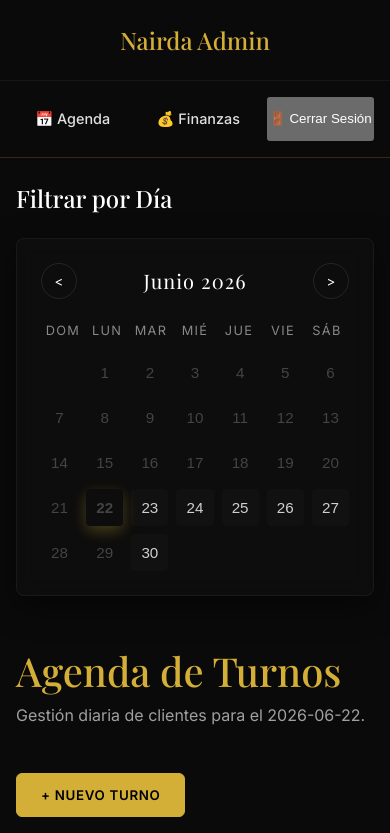
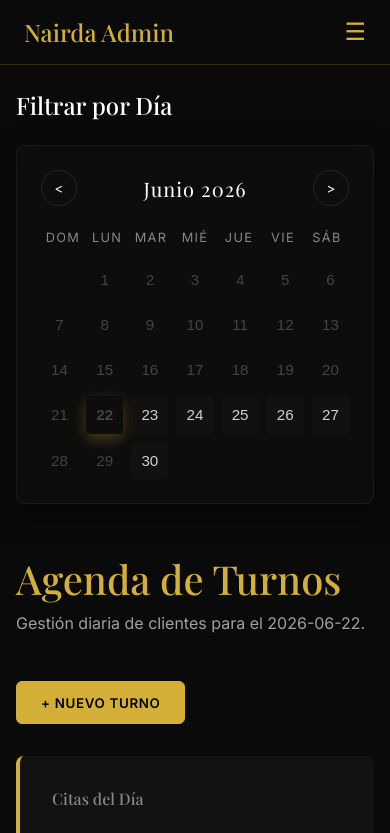
Before and after one commit to futurizatechar-hash/nairda, a Next.js app: page /admin/agenda in a window 390 px wide. Shown: the top 833 px of the page. Built offline with nearby package versions, Linux system fonts and the light colour scheme; a web font is replaced by a local one.

Commit message:
feat: refactor admin layout to support mobile sidebar, fix logout cache issue, and enable PWA install prompt

```diff
--- a/src/app/admin/AdminLayout.module.css
+++ b/src/app/admin/AdminLayout.module.css
@@ -12,16 +12,22 @@
   border-right: 1px solid rgba(212, 175, 55, 0.2);
   display: flex;
   flex-direction: column;
+  transition: transform 0.3s ease;
+  z-index: 100;
 }
 
 .logoArea {
   padding: 2rem;
   border-bottom: 1px solid rgba(255, 255, 255, 0.05);
+  display: flex;
+  justify-content: space-between;
+  align-items: center;
 }
 
 .logoArea h2 {
   color: var(--accent-gold);
   font-family: var(--font-heading);
+  margin: 0;
 }
 
 .nav {
@@ -32,18 +38,30 @@
   flex: 1;
 }
 
-.navLink {
+.navLink, .logoutBtn, .installBtn {
   color: #e0e0e0;
   padding: 1rem;
   border-radius: 4px;
   transition: all 0.2s ease;
   font-weight: 500;
   text-decoration: none;
+  background: none;
+  border: none;
+  text-align: left;
+  cursor: pointer;
+  font-size: 1rem;
+  font-family: inherit;
 }
 
-.navLink:hover {
+.navLink:hover, .logoutBtn:hover, .installBtn:hover {
   background-color: rgba(212, 175, 55, 0.1);
   color: var(--accent-gold);
+}
+
+.active {
+  background-color: rgba(212, 175, 55, 0.15);
+  color: var(--accent-gold);
+  border-left: 3px solid var(--accent-gold);
 }
 
 .mainContent {
@@ -53,38 +71,68 @@
   overflow-y: auto;
   overflow-x: hidden;
   background-color: #0a0a0a;
+  position: relative;
 }
 
-/* Responsive Admin Layout */
+.mobileHeader {
+  display: none;
+  padding: 1rem 1.5rem;
+  background-color: #0a0a0a;
+  border-bottom: 1px solid rgba(212, 175, 55, 0.2);
+  align-items: center;
+  justify-content: space-between;
+}
+
+.hamburgerBtn, .closeBtn {
+  background: none;
+  border: none;
+  color: var(--accent-gold);
+  font-size: 1.5rem;
+  cursor: pointer;
+}
+
+.closeBtn {
+  display: none;
+}
+
+.overlay {
+  display: none;
+  position: fixed;
+  top: 0;
+  left: 0;
+  width: 100%;
+  height: 100%;
+  background: rgba(0,0,0,0.5);
+  z-index: 90;
+}
+
 @media (max-width: 768px) {
   .adminContainer {
     flex-direction: column;
   }
 
-  .sidebar {
-    width: 100%;
-    border-right: none;
-    border-bottom: 1px solid rgba(212, 175, 55, 0.2);
-    flex-direction: column;
+  .mobileHeader {
+    display: flex;
   }
 
-  .logoArea {
-    padding: 1.5rem;
-    text-align: center;
+  .sidebar {
+    position: fixed;
+    top: 0;
+    left: 0;
+    height: 100%;
+    transform: translateX(-100%);
   }
 
-  .nav {
-    flex-direction: row;
-    padding: 1rem;
-    gap: 0.5rem;
-    overflow-x: auto;
-    white-space: nowrap;
+  .sidebarOpen {
+    transform: translateX(0);
   }
 
-  .navLink {
-    padding: 0.8rem 1.2rem;
-    font-size: 0.9rem;
-    text-align: center;
+  .closeBtn {
+    display: block;
+  }
+
+  .overlayOpen {
+    display: block;
   }
 
   .mainContent {
--- a/src/app/admin/layout.tsx
+++ b/src/app/admin/layout.tsx
@@ -1,43 +1,11 @@
-"use client";
-import Link from 'next/link';
-import { usePathname, useRouter } from 'next/navigation';
-import { logoutAdmin } from '@/app/actions/auth';
-import styles from './AdminLayout.module.css';
+import { Metadata } from 'next';
+import AdminLayoutClient from '@/components/admin/AdminLayoutClient';
+
+export const metadata: Metadata = {
+  title: 'Nairda Admin',
+  manifest: '/manifest-admin.json',
+};
 
 export default function AdminLayout({ children }: { children: React.ReactNode }) {
-  const pathname = usePathname();
-  const router = useRouter();
-
-  const isLoginPage = pathname === '/admin/login';
-
-  const handleLogout = async () => {
-    await logoutAdmin();
-    router.push('/admin/login');
-  };
-
-  if (isLoginPage) {
-    // Return children directly without the sidebar/layout wrappers
-    return <>{children}</>;
-  }
-
-  return (
-    <div className={styles.adminContainer}>
-      <aside className={styles.sidebar}>
-        <div className={styles.logoArea}>
-          <h2>Nairda Admin</h2>
-        </div>
-        <nav className={styles.nav}>
-          <Link href="/admin/agenda" className={`${styles.navLink} ${pathname === '/admin/agenda' ? styles.active : ''}`}>📅 Agenda</Link>
-          <Link href="/admin/finanzas" className={`${styles.navLink} ${pathname === '/admin/finanzas' ? styles.active : ''}`}>💰 Finanzas</Link>
-
-          <button onClick={handleLogout} className={styles.logoutBtn}>🚪 Cerrar Sesión</button>
-
-          <Link href="/" className={styles.navLink} style={{marginTop: 'auto', color: '#888'}}>← Volver a la Web</Link>
-        </nav>
-      </aside>
-      <main className={styles.mainContent}>
-        {children}
-      </main>
-    </div>
-  );
+  return <AdminLayoutClient>{children}</AdminLayoutClient>;
 }
--- /dev/null
+++ b/src/components/admin/AdminLayoutClient.tsx
@@ -0,0 +1,85 @@
+"use client";
+import { useState, useEffect } from 'react';
+import Link from 'next/link';
+import { usePathname } from 'next/navigation';
+import { logoutAdmin } from '@/app/actions/auth';
+import styles from '@/app/admin/AdminLayout.module.css';
+
+export default function AdminLayoutClient({ children }: { children: React.ReactNode }) {
+  const pathname = usePathname();
+  const isLoginPage = pathname === '/admin/login';
+
+  const [isSidebarOpen, setIsSidebarOpen] = useState(false);
+  const [deferredPrompt, setDeferredPrompt] = useState<any>(null);
+
+  useEffect(() => {
+    // Capture PWA install prompt
+    const handleBeforeInstallPrompt = (e: any) => {
+      e.preventDefault();
+      setDeferredPrompt(e);
+    };
+    window.addEventListener('beforeinstallprompt', handleBeforeInstallPrompt);
+    return () => window.removeEventListener('beforeinstallprompt', handleBeforeInstallPrompt);
+  }, []);
+
+  const handleInstallClick = () => {
+    if (deferredPrompt) {
+      deferredPrompt.prompt();
+      deferredPrompt.userChoice.then(() => {
+        setDeferredPrompt(null);
+      });
+    }
+  };
+
+  const handleLogout = async () => {
+    await logoutAdmin();
+    // Force a full page reload to clear browser cache and re-evaluate middleware auth status
+    window.location.href = '/admin/login';
+  };
+
+  const toggleSidebar = () => setIsSidebarOpen(!isSidebarOpen);
+  const closeSidebar = () => setIsSidebarOpen(false);
+
+  if (isLoginPage) {
+    return <>{children}</>;
+  }
+
+  return (
+    <div className={styles.adminContainer}>
+      {/* Mobile Header */}
+      <div className={styles.mobileHeader}>
+        <h2 style={{color: 'var(--accent-gold)', margin: 0, fontFamily: 'var(--font-heading)'}}>Nairda Admin</h2>
+        <button className={styles.hamburgerBtn} onClick={toggleSidebar}>☰</button>
+      </div>
+
+      {/* Overlay to close sidebar by clicking outside on mobile */}
+      <div
+        className={`${styles.overlay} ${isSidebarOpen ? styles.overlayOpen : ''}`}
+        onClick={closeSidebar}
+      ></div>
+
+      <aside className={`${styles.sidebar} ${isSidebarOpen ? styles.sidebarOpen : ''}`}>
+        <div className={styles.logoArea}>
+          <h2>Nairda Admin</h2>
+          <button className={styles.closeBtn} onClick={closeSidebar}>✕</button>
+        </div>
+        <nav className={styles.nav}>
+          <Link href="/admin/agenda" onClick={closeSidebar} className={`${styles.navLink} ${pathname === '/admin/agenda' ? styles.active : ''}`}>📅 Agenda</Link>
+          <Link href="/admin/finanzas" onClick={closeSidebar} className={`${styles.navLink} ${pathname === '/admin/finanzas' ? styles.active : ''}`}>💰 Finanzas</Link>
+
+          {deferredPrompt && (
+            <button onClick={handleInstallClick} className={styles.installBtn}>📱 Instalar App</button>
+          )}
+
+          <button onClick={handleLogout} className={styles.logoutBtn}>🚪 Cerrar Sesión</button>
+
+          <Link href="/" className={styles.navLink} style={{marginTop: 'auto', color: '#888'}}>← Volver a la Web</Link>
+        </nav>
+      </aside>
+
+      <main className={styles.mainContent}>
+        {children}
+      </main>
+    </div>
+  );
+}
```
